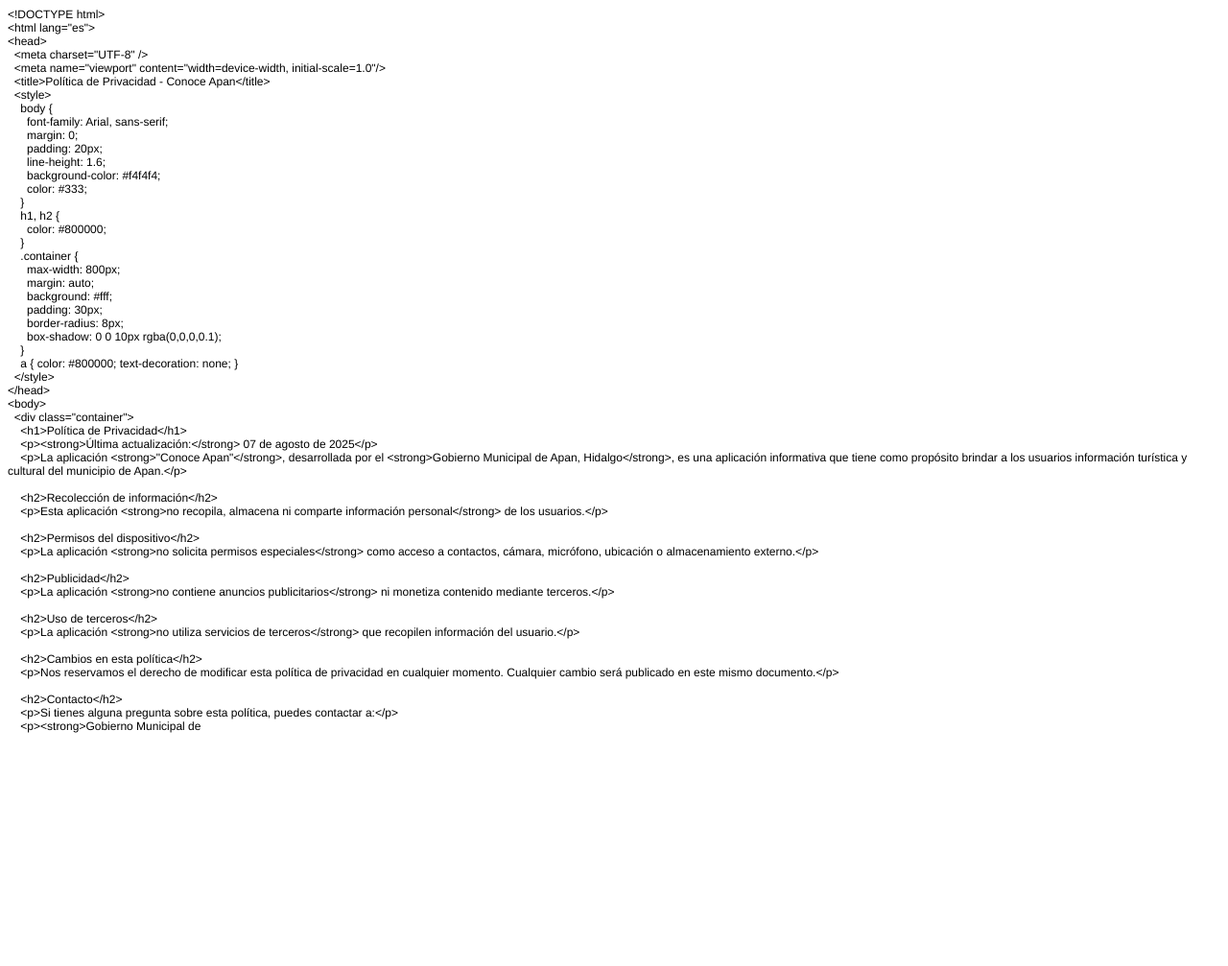
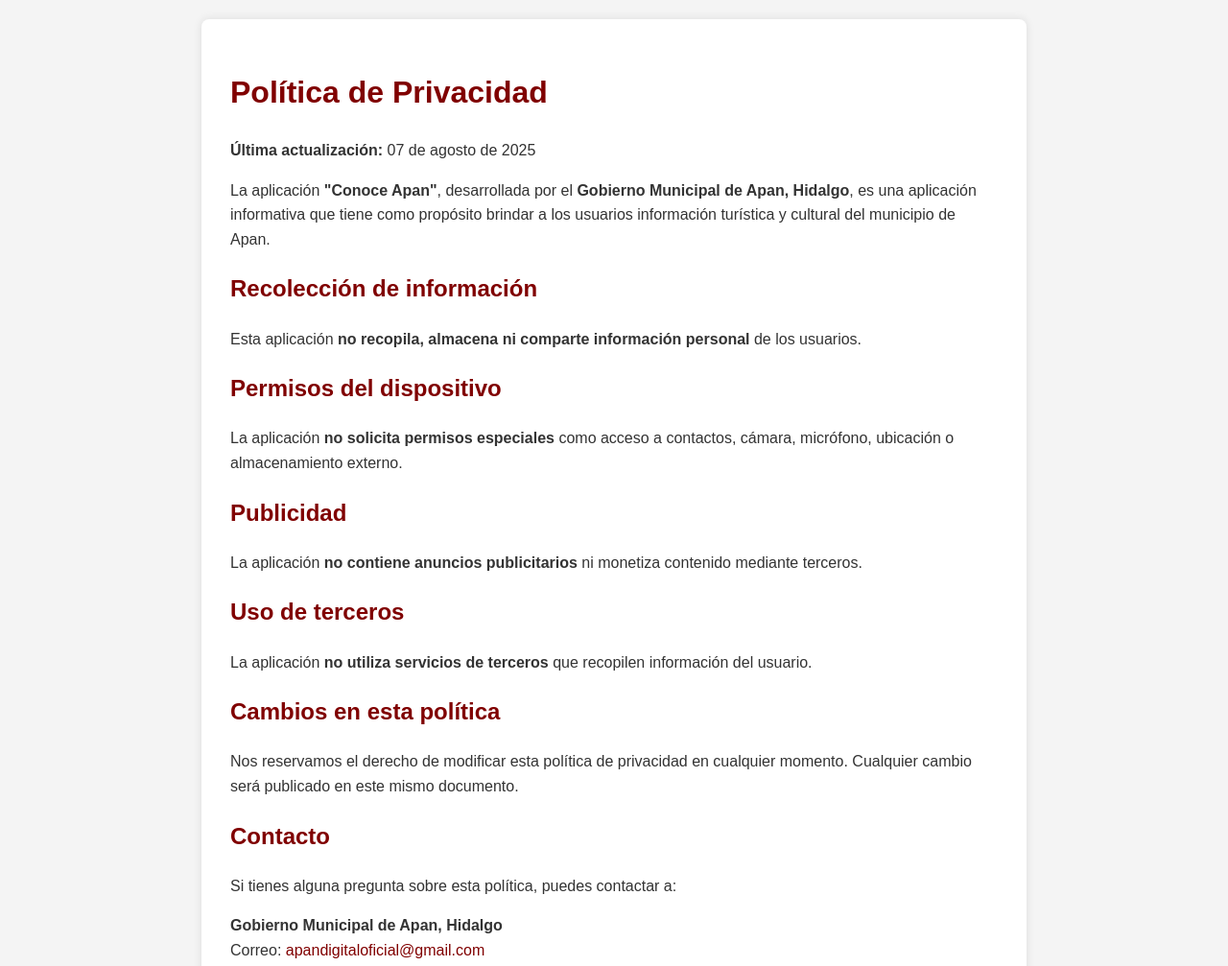
Before and after one commit to TheDuran807/politica-privacidad-conoce-apan, a plain HTML site: page index.html in a window 1280 px wide. Shown: the whole page at 96% size. Before the commit the page ends 800 px from the top, so only its background shows below. Drawn offline with Linux system fonts and the light colour scheme.

Commit message:
Add files via upload

```diff
--- a/index.html
+++ b/index.html
@@ -1,69 +1,57 @@
-<!DOCTYPE html PUBLIC "-//W3C//DTD HTML 4.01//EN" "http://www.w3.org/TR/html4/strict.dtd">
-<html>
+<!DOCTYPE html>
+<html lang="es">
 <head>
-  <meta http-equiv="Content-Type" content="text/html; charset=utf-8">
-  <meta http-equiv="Content-Style-Type" content="text/css">
-  <title></title>
-  <meta name="Generator" content="Cocoa HTML Writer">
-  <meta name="CocoaVersion" content="2487.6">
-  <style type="text/css">
-    p.p1 {margin: 0.0px 0.0px 0.0px 0.0px; font: 12.0px Helvetica}
-    p.p2 {margin: 0.0px 0.0px 0.0px 0.0px; font: 12.0px Helvetica; min-height: 14.0px}
+  <meta charset="UTF-8" />
+  <meta name="viewport" content="width=device-width, initial-scale=1.0"/>
+  <title>Política de Privacidad - Conoce Apan</title>
+  <style>
+    body {
+      font-family: Arial, sans-serif;
+      margin: 0;
+      padding: 20px;
+      line-height: 1.6;
+      background-color: #f4f4f4;
+      color: #333;
+    }
+    h1, h2 {
+      color: #800000;
+    }
+    .container {
+      max-width: 800px;
+      margin: auto;
+      background: #fff;
+      padding: 30px;
+      border-radius: 8px;
+      box-shadow: 0 0 10px rgba(0,0,0,0.1);
+    }
+    a { color: #800000; text-decoration: none; }
   </style>
 </head>
 <body>
-<p class="p1">&lt;!DOCTYPE html&gt;</p>
-<p class="p1">&lt;html lang="es"&gt;</p>
-<p class="p1">&lt;head&gt;</p>
-<p class="p1"><span class="Apple-converted-space">  </span>&lt;meta charset="UTF-8" /&gt;</p>
-<p class="p1"><span class="Apple-converted-space">  </span>&lt;meta name="viewport" content="width=device-width, initial-scale=1.0"/&gt;</p>
-<p class="p1"><span class="Apple-converted-space">  </span>&lt;title&gt;Política de Privacidad - Conoce Apan&lt;/title&gt;</p>
-<p class="p1"><span class="Apple-converted-space">  </span>&lt;style&gt;</p>
-<p class="p1"><span class="Apple-converted-space">    </span>body {</p>
-<p class="p1"><span class="Apple-converted-space">      </span>font-family: Arial, sans-serif;</p>
-<p class="p1"><span class="Apple-converted-space">      </span>margin: 0;</p>
-<p class="p1"><span class="Apple-converted-space">      </span>padding: 20px;</p>
-<p class="p1"><span class="Apple-converted-space">      </span>line-height: 1.6;</p>
-<p class="p1"><span class="Apple-converted-space">      </span>background-color: #f4f4f4;</p>
-<p class="p1"><span class="Apple-converted-space">      </span>color: #333;</p>
-<p class="p1"><span class="Apple-converted-space">    </span>}</p>
-<p class="p1"><span class="Apple-converted-space">    </span>h1, h2 {</p>
-<p class="p1"><span class="Apple-converted-space">      </span>color: #800000;</p>
-<p class="p1"><span class="Apple-converted-space">    </span>}</p>
-<p class="p1"><span class="Apple-converted-space">    </span>.container {</p>
-<p class="p1"><span class="Apple-converted-space">      </span>max-width: 800px;</p>
-<p class="p1"><span class="Apple-converted-space">      </span>margin: auto;</p>
-<p class="p1"><span class="Apple-converted-space">      </span>background: #fff;</p>
-<p class="p1"><span class="Apple-converted-space">      </span>padding: 30px;</p>
-<p class="p1"><span class="Apple-converted-space">      </span>border-radius: 8px;</p>
-<p class="p1"><span class="Apple-converted-space">      </span>box-shadow: 0 0 10px rgba(0,0,0,0.1);</p>
-<p class="p1"><span class="Apple-converted-space">    </span>}</p>
-<p class="p1"><span class="Apple-converted-space">    </span>a { color: #800000; text-decoration: none; }</p>
-<p class="p1"><span class="Apple-converted-space">  </span>&lt;/style&gt;</p>
-<p class="p1">&lt;/head&gt;</p>
-<p class="p1">&lt;body&gt;</p>
-<p class="p1"><span class="Apple-converted-space">  </span>&lt;div class="container"&gt;</p>
-<p class="p1"><span class="Apple-converted-space">    </span>&lt;h1&gt;Política de Privacidad&lt;/h1&gt;</p>
-<p class="p1"><span class="Apple-converted-space">    </span>&lt;p&gt;&lt;strong&gt;Última actualización:&lt;/strong&gt; 07 de agosto de 2025&lt;/p&gt;</p>
-<p class="p1"><span class="Apple-converted-space">    </span>&lt;p&gt;La aplicación &lt;strong&gt;"Conoce Apan"&lt;/strong&gt;, desarrollada por el &lt;strong&gt;Gobierno Municipal de Apan, Hidalgo&lt;/strong&gt;, es una aplicación informativa que tiene como propósito brindar a los usuarios información turística y cultural del municipio de Apan.&lt;/p&gt;</p>
-<p class="p2"><br></p>
-<p class="p1"><span class="Apple-converted-space">    </span>&lt;h2&gt;Recolección de información&lt;/h2&gt;</p>
-<p class="p1"><span class="Apple-converted-space">    </span>&lt;p&gt;Esta aplicación &lt;strong&gt;no recopila, almacena ni comparte información personal&lt;/strong&gt; de los usuarios.&lt;/p&gt;</p>
-<p class="p2"><br></p>
-<p class="p1"><span class="Apple-converted-space">    </span>&lt;h2&gt;Permisos del dispositivo&lt;/h2&gt;</p>
-<p class="p1"><span class="Apple-converted-space">    </span>&lt;p&gt;La aplicación &lt;strong&gt;no solicita permisos especiales&lt;/strong&gt; como acceso a contactos, cámara, micrófono, ubicación o almacenamiento externo.&lt;/p&gt;</p>
-<p class="p2"><br></p>
-<p class="p1"><span class="Apple-converted-space">    </span>&lt;h2&gt;Publicidad&lt;/h2&gt;</p>
-<p class="p1"><span class="Apple-converted-space">    </span>&lt;p&gt;La aplicación &lt;strong&gt;no contiene anuncios publicitarios&lt;/strong&gt; ni monetiza contenido mediante terceros.&lt;/p&gt;</p>
-<p class="p2"><br></p>
-<p class="p1"><span class="Apple-converted-space">    </span>&lt;h2&gt;Uso de terceros&lt;/h2&gt;</p>
-<p class="p1"><span class="Apple-converted-space">    </span>&lt;p&gt;La aplicación &lt;strong&gt;no utiliza servicios de terceros&lt;/strong&gt; que recopilen información del usuario.&lt;/p&gt;</p>
-<p class="p2"><br></p>
-<p class="p1"><span class="Apple-converted-space">    </span>&lt;h2&gt;Cambios en esta política&lt;/h2&gt;</p>
-<p class="p1"><span class="Apple-converted-space">    </span>&lt;p&gt;Nos reservamos el derecho de modificar esta política de privacidad en cualquier momento. Cualquier cambio será publicado en este mismo documento.&lt;/p&gt;</p>
-<p class="p2"><br></p>
-<p class="p1"><span class="Apple-converted-space">    </span>&lt;h2&gt;Contacto&lt;/h2&gt;</p>
-<p class="p1"><span class="Apple-converted-space">    </span>&lt;p&gt;Si tienes alguna pregunta sobre esta política, puedes contactar a:&lt;/p&gt;</p>
-<p class="p1"><span class="Apple-converted-space">    </span>&lt;p&gt;&lt;strong&gt;Gobierno Municipal de</p>
+  <div class="container">
+    <h1>Política de Privacidad</h1>
+    <p><strong>Última actualización:</strong> 07 de agosto de 2025</p>
+    <p>La aplicación <strong>"Conoce Apan"</strong>, desarrollada por el <strong>Gobierno Municipal de Apan, Hidalgo</strong>, es una aplicación informativa que tiene como propósito brindar a los usuarios información turística y cultural del municipio de Apan.</p>
+
+    <h2>Recolección de información</h2>
+    <p>Esta aplicación <strong>no recopila, almacena ni comparte información personal</strong> de los usuarios.</p>
+
+    <h2>Permisos del dispositivo</h2>
+    <p>La aplicación <strong>no solicita permisos especiales</strong> como acceso a contactos, cámara, micrófono, ubicación o almacenamiento externo.</p>
+
+    <h2>Publicidad</h2>
+    <p>La aplicación <strong>no contiene anuncios publicitarios</strong> ni monetiza contenido mediante terceros.</p>
+
+    <h2>Uso de terceros</h2>
+    <p>La aplicación <strong>no utiliza servicios de terceros</strong> que recopilen información del usuario.</p>
+
+    <h2>Cambios en esta política</h2>
+    <p>Nos reservamos el derecho de modificar esta política de privacidad en cualquier momento. Cualquier cambio será publicado en este mismo documento.</p>
+
+    <h2>Contacto</h2>
+    <p>Si tienes alguna pregunta sobre esta política, puedes contactar a:</p>
+    <p><strong>Gobierno Municipal de Apan, Hidalgo</strong><br>
+    Correo: <a href="mailto:apandigitaloficial@gmail.com">apandigitaloficial@gmail.com</a></p>
+  </div>
 </body>
 </html>
```
